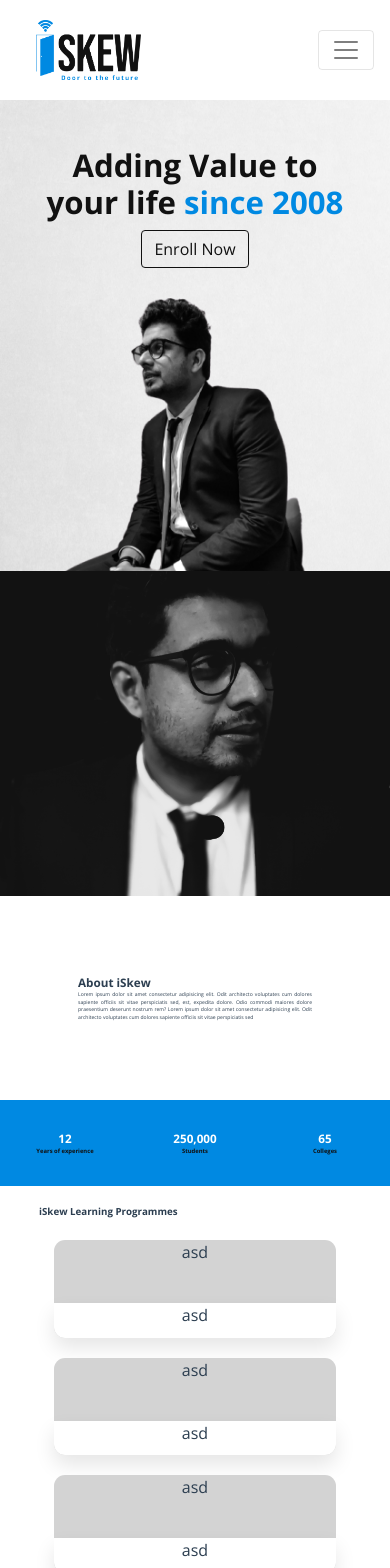
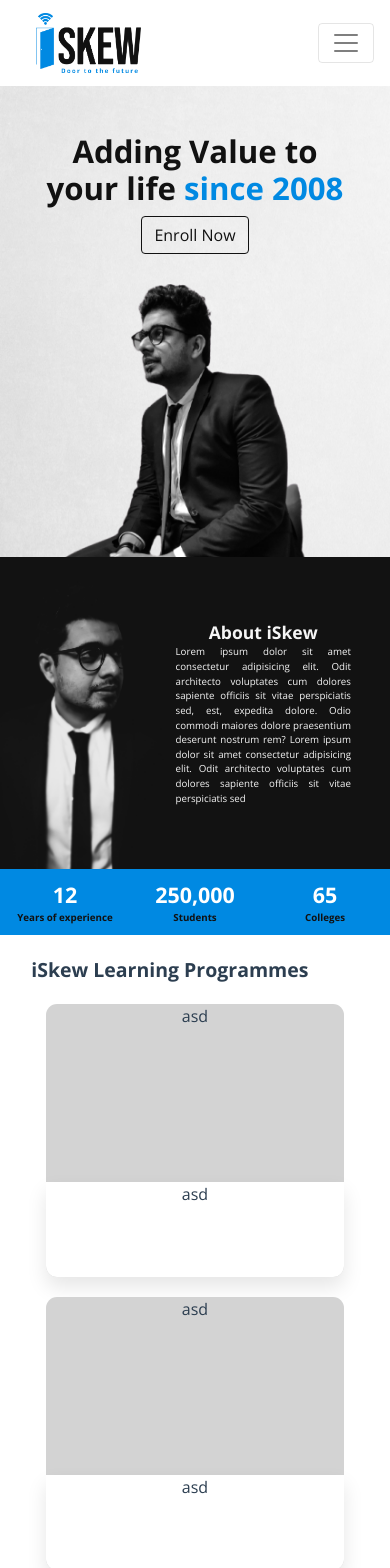
Before and after one commit to Hari-07/iskew-learning, a Vue app: page / in a window 390 px wide. Shown: the top 1568 px of the page. Built offline with nearby package versions, Linux system fonts and the light colour scheme.

Commit message:
responsiveness

```diff
--- a/src/components/NavMenu.vue
+++ b/src/components/NavMenu.vue
@@ -24,9 +24,6 @@ export default {
 
 
 <style scoped>
-.nav{
-	height: 100px;
-}
 
 .brand-logo{
 	height:60px;
--- a/src/components/homepage/Banner.vue
+++ b/src/components/homepage/Banner.vue
@@ -24,10 +24,9 @@ export default {
 #banner {
 	display: flex;
 	position: relative;
-	overflow: hidden;
 	background-image: url('../../assets/GreyMatt.jpg');
 	background-repeat: repeat;
-	background-clip: padding-box;
+	background-origin: border-box;
 }
 
 .bannerimage {
--- a/src/components/homepage/EventCard.vue
+++ b/src/components/homepage/EventCard.vue
@@ -36,4 +36,10 @@ export default {
 	box-shadow: 0px 10px 20px rgba(0, 0, 0, 0.1);
 }
 
+@media (max-width: 576px){
+	#card {
+		height: 70vw;
+	}
+}
+
 </style>
--- a/src/components/homepage/Events.vue
+++ b/src/components/homepage/Events.vue
@@ -6,9 +6,9 @@
 		<div class="eventcards">
 			<b-container>
 				<b-row>
-					<b-col class="eventcard" md="4"><EventCard /></b-col>
-					<b-col class="eventcard" md="4"><EventCard /></b-col>
-					<b-col class="eventcard" md="4"><EventCard /></b-col>
+					<b-col class="eventcard" sm="4"><EventCard /></b-col>
+					<b-col class="eventcard" sm="4"><EventCard /></b-col>
+					<b-col class="eventcard" sm="4"><EventCard /></b-col>
 				</b-row>
 			</b-container>
 		</div>
@@ -67,4 +67,27 @@ export default {
 	padding: 1vw 3vw;
 	border-radius: 11px;
 }
+
+@media (max-width: 576px){
+	#events {
+		width:100%;
+		padding: 5% 8%;
+	}
+
+	.eventheader {
+		text-align: left;
+		width: 100%;
+		font-size: 5vw;
+		font-weight: bold;
+	}
+
+	.eventlisttitle {
+		text-align: left;
+		width: 100%;
+		font-size: 5vw;
+		font-weight: bold;
+		margin-top:20px;
+		margin-bottom: 10px;
+	}
+}
 </style>
--- /dev/null
+++ b/src/components/homepage/Footer.vue
@@ -0,0 +1,15 @@
+<template>
+	<div id="footer">
+
+	</div>
+</template>
+
+<script>
+export default {
+	name:'Footer'
+}
+</script>
+
+<style>
+
+</style>
--- a/src/components/homepage/Info.vue
+++ b/src/components/homepage/Info.vue
@@ -1,11 +1,12 @@
 <template>
 	<div id="info">
+		<div class="desktopview">
 			<b-container fluid class="infocontainer">
 				<b-row no-gutters>
-				<b-col sm="6" style="background:red" class="infomember">
-					<img class="infoimage" src="@/assets/RK.png" alt="portrait photo">
+					<b-col class="infomember im">
+						<img class="infoimage" src="@/assets/RK-2.jpg" alt="portrait photo">
 					</b-col>
-				<b-col sm="6" class="infomember about">
+					<b-col class="infomember about">
 						<div class="content">
 							<div class="contentheading">
 								About iSkew
@@ -19,6 +20,21 @@
 				</b-row>
 			</b-container>
 		</div>
+		<div class="mobileview">
+			<b-container fluid class="infocontainer">
+				<img class="infoimage" src="@/assets/RK-2.jpg" alt="portrait photo">
+				<div class="infomember about content">
+					<div class="contentheading">
+						About iSkew
+					</div>
+					<div class="contenttext">
+						Lorem ipsum dolor sit amet consectetur adipisicing elit. Odit architecto voluptates cum dolores sapiente officiis sit vitae perspiciatis sed, est, expedita dolore. Odio commodi maiores dolore praesentium deserunt nostrum rem?
+						Lorem ipsum dolor sit amet consectetur adipisicing elit. Odit architecto voluptates cum dolores sapiente officiis sit vitae perspiciatis sed
+					</div>
+				</div>
+			</b-container>
+		</div>
+	</div>
 </template>
 
 <script>
@@ -29,9 +45,13 @@ export default {
 
 <style>
 
+.mobileview {
+	display: none;
+}
+
 .infoimage{
 	height: auto;
-		width: 100%;
+	width: 22.3vw;
 }
 
 .container-fluid.infocontainer{
@@ -41,6 +61,11 @@ export default {
 .infomember.about{
 	display: grid;
 	place-items: center;
+	overflow: hidden;
+}
+
+.infomember.im {
+	background: #121212;
 }
 
 .content{
@@ -58,4 +83,43 @@ export default {
 	text-align: justify;
 	font-size: 1.3vw;
 }
+
+@media (max-width: 576px){
+
+	.desktopview{
+		display: none;
+	}
+
+	.mobileview{
+		display: block;
+	}
+
+	.infocontainer{
+		background: #121212;
+	}
+	.infoimage{
+		width: 45vw;
+	}
+
+	.infomember.about.content{
+		display:flex;
+		height: 100%;
+		flex-direction: column;
+		justify-content: center;
+		color: whitesmoke;
+		padding: 16vw 10vw 0 0;
+	}
+
+	.contentheading{
+		font-size: 4.5vw;
+	}
+	.contenttext{
+		font-size: 2.5vw;
+	}
+	.infocontainer{
+		display: flex;
+	}
+
+}
+
 </style>
--- a/src/components/homepage/Stats.vue
+++ b/src/components/homepage/Stats.vue
@@ -29,7 +29,6 @@ export default {
 
 .stat{
 	width: 100%;
-		max-width: 1980px;
 	padding: 30px 0;
 }
 
@@ -44,4 +43,18 @@ export default {
 	font-weight: bold;
 	font-size: 1.5vw;
 }
+
+@media (max-width: 576px){
+	.stat{
+		padding:10px 0;
+	}
+
+	.statvalue{
+		font-size: 5.5vw;
+	}
+	.stattag{
+		font-size: 2.5vw;
+	}
+
+}
 </style>
--- a/src/views/Home.vue
+++ b/src/views/Home.vue
@@ -4,6 +4,7 @@
     <Info />
     <Stats />
     <Events />
+    <Footer />
   </div>
 </template>
 
@@ -12,6 +13,7 @@ import Banner from '@/components/homepage/Banner.vue'
 import Info from '@/components/homepage/Info.vue'
 import Stats from '@/components/homepage/Stats.vue'
 import Events from '@/components/homepage/Events.vue'
+import Footer from '@/components/homepage/Footer.vue'
 
 export default {
   name: 'Home',
@@ -20,6 +22,7 @@ export default {
     Info,
     Stats,
     Events,
+    Footer
   }
 }
 </script>
```
Also changed, not shown: src/assets/RK-2.jpg (added). Lines whose indentation alone changed are shown as unchanged.
